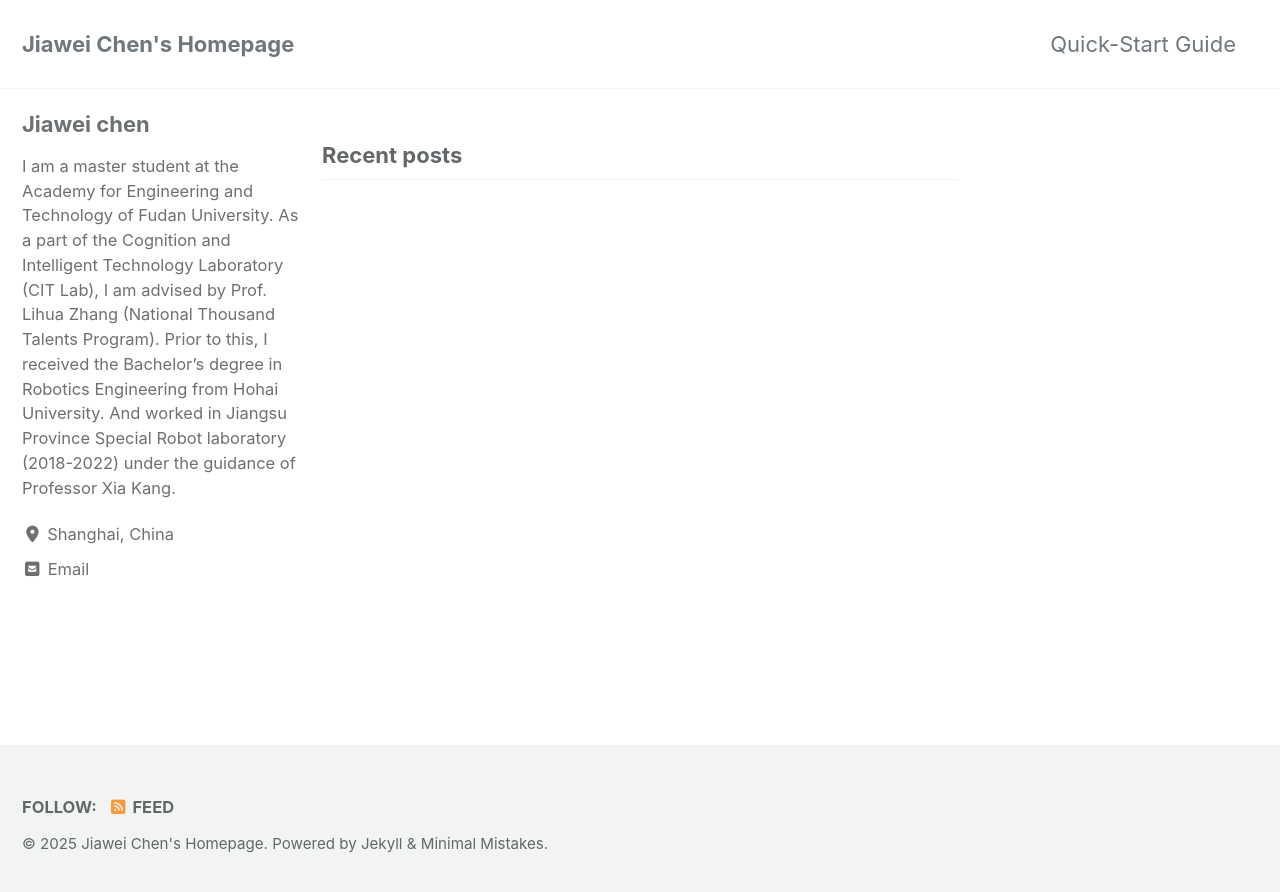
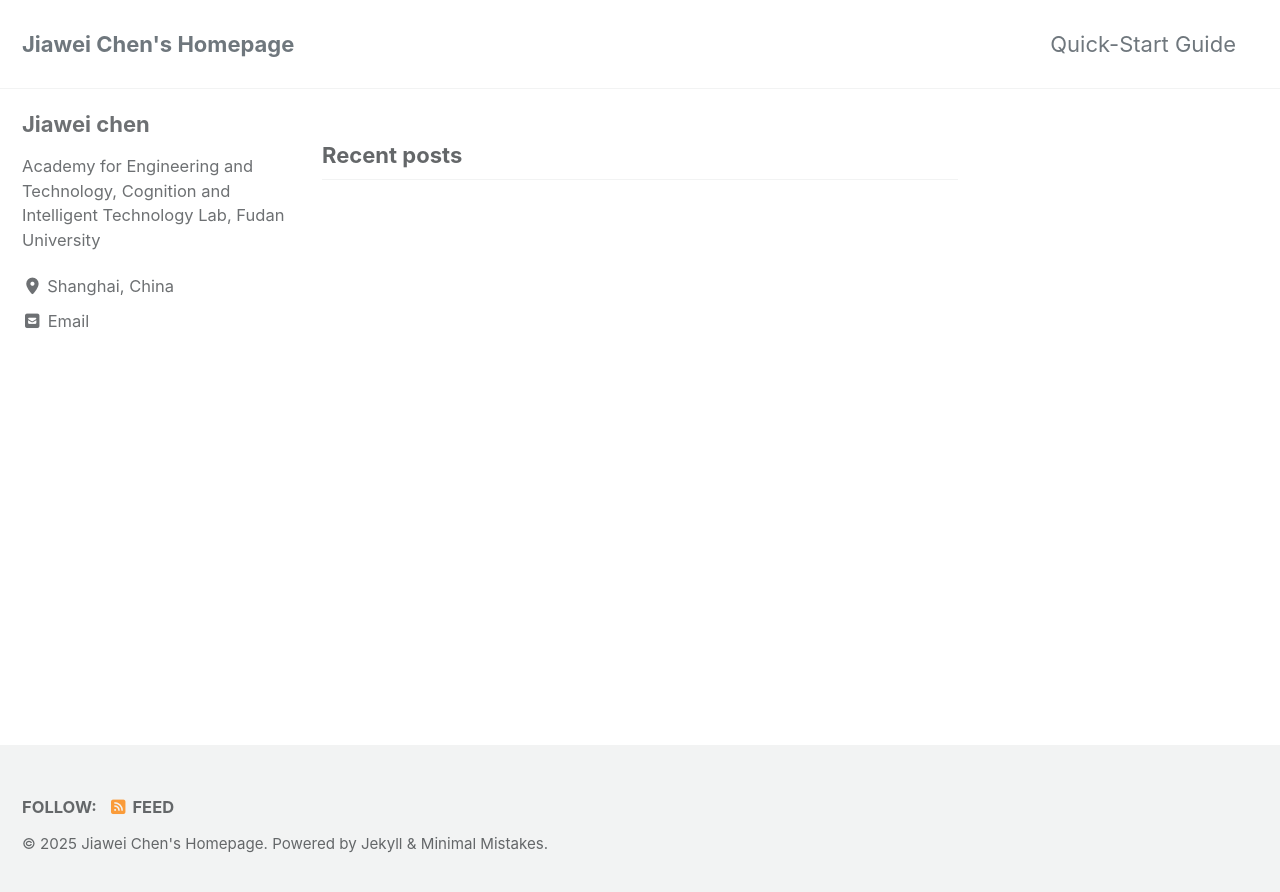
Before and after one commit to TIMMY-CHAN/TIMMY-CHAN.github.io, a Jekyll site: the page built from index.html, in a window 1280 px wide. Shown: the top 892 px of the page. Built offline with Jekyll 4.4.1, drawn with Linux system fonts in a browser that asks for light colours; cached includes are drawn as plain includes; the list of posts is cut into pages by our own code; some of the changed lines change nothing that is shown.

Commit message:
Update _config.yml

```diff
--- a/_config.yml
+++ b/_config.yml
@@ -118,8 +118,9 @@ analytics:
 author:
   name             : "Jiawei chen"
   avatar           : # path of avatar image, e.g. "/assets/images/bio-photo.jpg"
-  bio              : I am a master student at the Academy for Engineering and Technology of Fudan University. As a part of the Cognition and Intelligent Technology Laboratory (CIT Lab), I am advised by Prof. Lihua Zhang (National Thousand Talents Program). Prior to this, I received the
-                          Bachelor's degree in Robotics Engineering from Hohai University. And worked in Jiangsu Province Special Robot laboratory (2018-2022) under the guidance of Professor Xia Kang.
+  bio              : Academy for Engineering and Technology, Cognition and Intelligent Technology Lab, Fudan University
+  # I am a master student at the Academy for Engineering and Technology of Fudan University. As a part of the Cognition and Intelligent Technology Laboratory (CIT Lab), I am advised by Prof. Lihua Zhang (National Thousand Talents Program). Prior to this, I received the
+                          # Bachelor's degree in Robotics Engineering from Hohai University. And worked in Jiangsu Province Special Robot laboratory (2018-2022) under the guidance of Professor Xia Kang.
   location         : Shanghai, China
   email            : <chenjiawei22@m.fudan.edu.cn>
   links:
```
